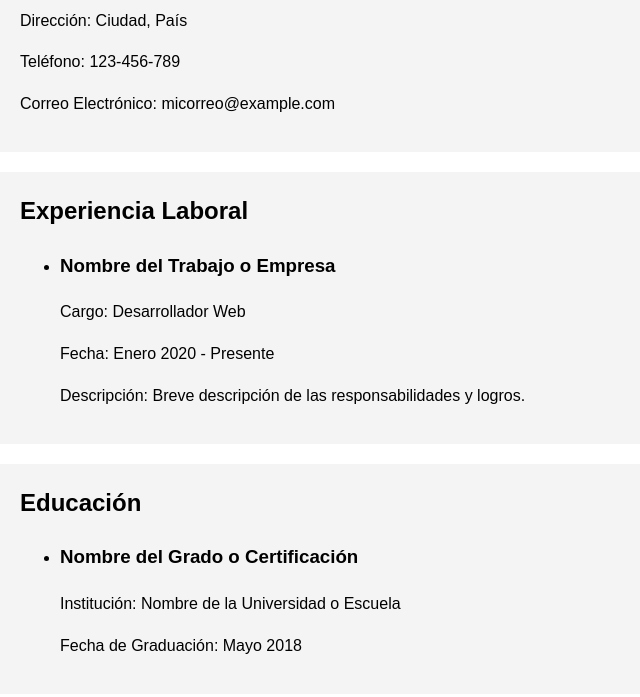
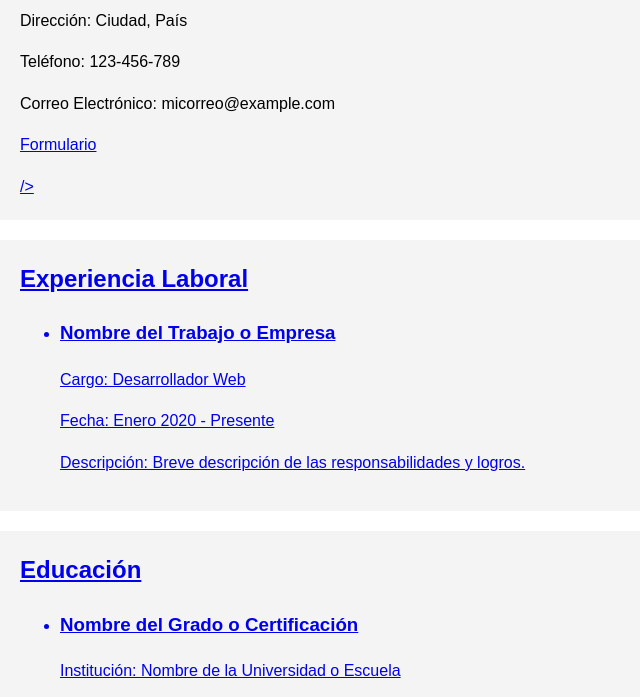
Before and after one commit to juanmartinguti/curriculum, a plain HTML site: page index.html in a window 1280 px wide. Shown: the part 85-782 px from the top of the page, without its empty margins (0-640 px from the left). Drawn offline with Linux system fonts and the light colour scheme.

Commit message:
Update index.html

```diff
--- a/index.html
+++ b/index.html
@@ -27,6 +27,7 @@
         <p>Dirección: Ciudad, País</p>
         <p>Teléfono: 123-456-789</p>
         <p>Correo Electrónico: micorreo@example.com</p>
+        <a href="contacto.html"<p>Formulario</p>/>
     </header>
 
     <section>
```
